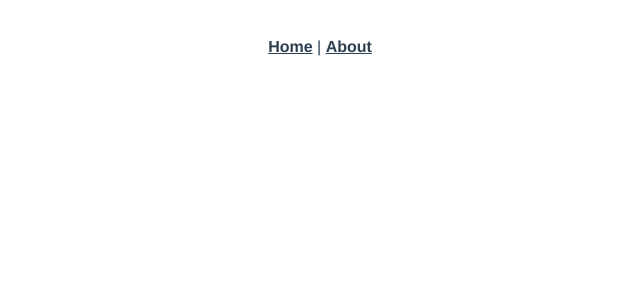
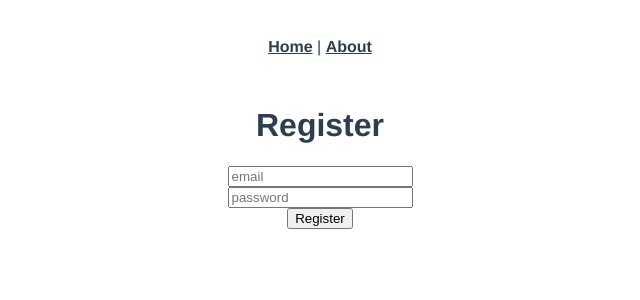
Before and after one commit to SPMcDonald1316/tab_tracker_vue, a Vue app: page /#/register in a window 1280 px wide. Shown: the top 300 px of the page, without its empty margins (320-960 px from the left). Built offline with nearby package versions, Linux system fonts and the light colour scheme.

Commit message:
add axios dep, create register route and register component

```diff
--- a/package.json
+++ b/package.json
@@ -10,6 +10,7 @@
     "lint": "vue-cli-service lint"
   },
   "dependencies": {
+    "axios": "^0.20.0",
     "core-js": "^3.6.5",
     "vue": "^2.6.11",
     "vue-router": "^3.2.0"
--- /dev/null
+++ b/src/components/Register.vue
@@ -0,0 +1,30 @@
+<template>
+  <div>
+    <h1>Register</h1>
+    <input
+      type="email"
+      name="email"
+      placeholder="email"
+    >
+    <br>
+    <input
+      type="password"
+      name="password"
+      placeholder="password"
+    >
+    <br>
+    <button>Register</button>
+  </div>
+</template>
+
+<script>
+export default {
+  data () {
+    return {}
+  }
+}
+</script>
+
+<style scoped>
+
+</style>
--- a/src/main.js
+++ b/src/main.js
@@ -1,6 +1,10 @@
 import Vue from 'vue'
 import App from './App.vue'
 import router from './router'
+import axios from 'axios'
+
+axios.defaults.baseURL =
+  process.env.NODE_ENV === 'development' ? 'http://localhost:3000' : '/'
 
 Vue.config.productionTip = false
 
--- a/src/router/index.js
+++ b/src/router/index.js
@@ -1,6 +1,7 @@
 import Vue from 'vue'
 import VueRouter from 'vue-router'
 import Home from '../views/Home.vue'
+import Register from '@/components/Register'
 
 Vue.use(VueRouter)
 
@@ -17,6 +18,11 @@ const routes = [
     // this generates a separate chunk (about.[hash].js) for this route
     // which is lazy-loaded when the route is visited.
     component: () => import(/* webpackChunkName: "about" */ '../views/About.vue')
+  },
+  {
+    path: '/register',
+    name: 'register',
+    component: Register
   }
 ]
 
```
Also changed, not shown: 1 other file (tests, documents, lock files or other folders).
